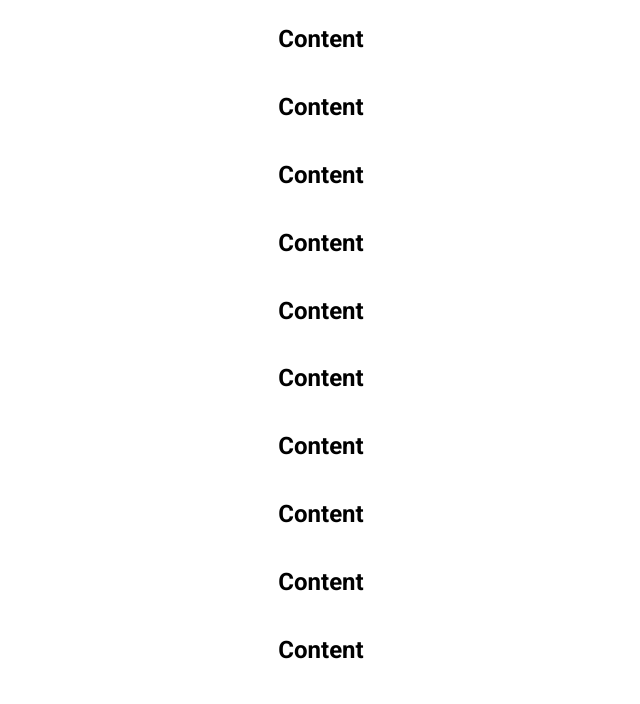
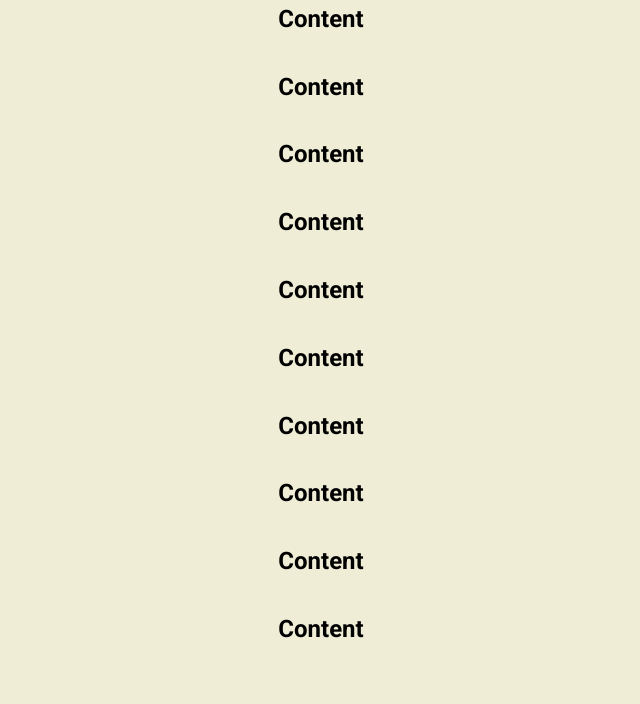
Before and after one commit to Archiie/ScrollAnimation, a plain HTML site: page index.html in a window 1280 px wide. Shown: the part 96-800 px from the top of the page, without its empty margins (319-959 px from the left). Drawn offline with Linux system fonts and the light colour scheme.

Commit message:
tweaked style.css

```diff
--- a/style.css
+++ b/style.css
@@ -6,12 +6,11 @@
 }
 
 body{
+  background-color: #efedd6;
   font-family: 'Roboto', sans-serif;
   display: flex;
   flex-direction: column;
   align-items: center;
   justify-content: center;
-  height: 100vh; /* vh: viewport height => take 100% of the viewport heinght */
-  overflow: hidden; /* don't want to show scrollbars by default */
   margin: 0;
 }
```
